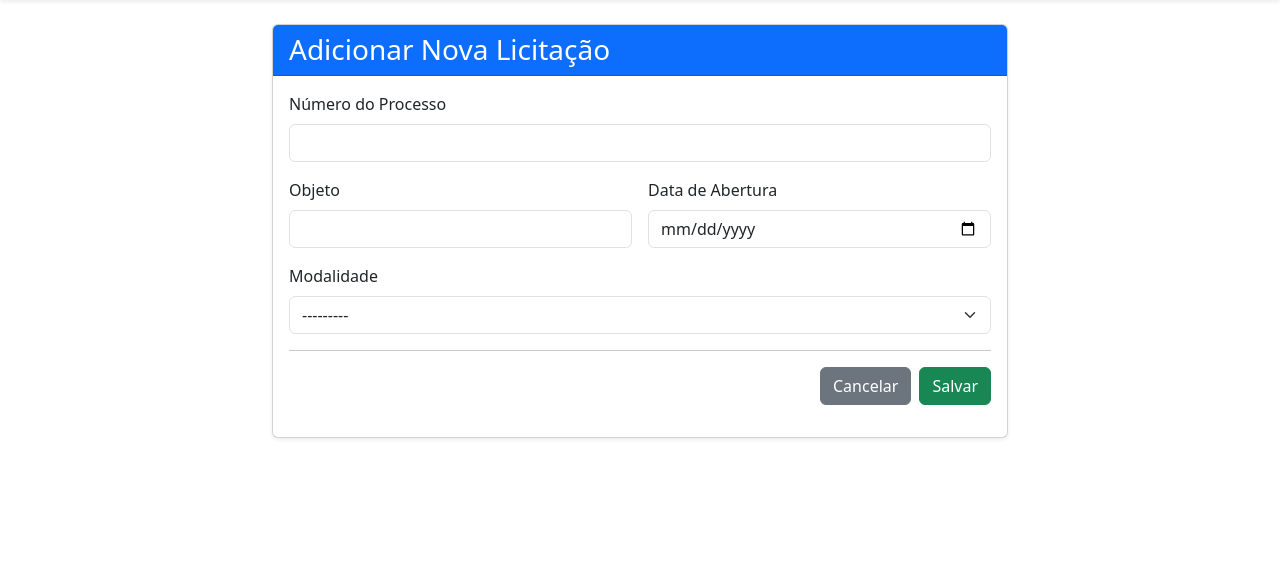
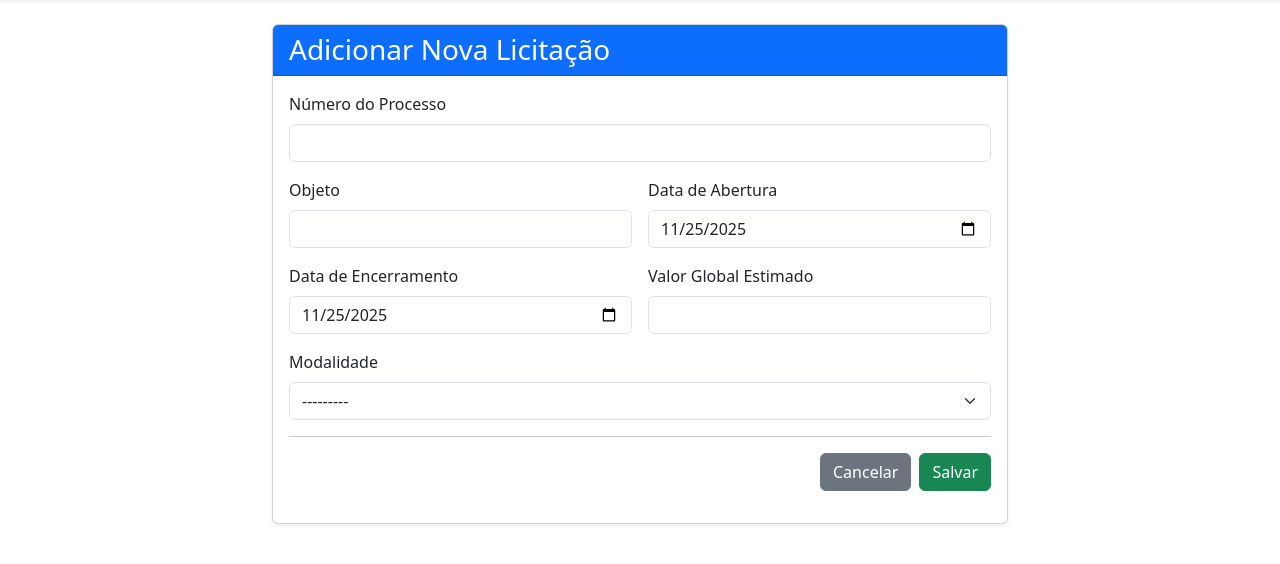
Before and after one commit to JoaciQueiroz/SiGCoR, a Django app: page /licitacoes/nova/ in a window 1280 px wide. Shown: the part 94-658 px from the top of the page. Run offline with Django 5.2, Linux system fonts and the light colour scheme; the visitor is signed in with stand-in values (Sample User, id 1); data that the repository does not hold is empty.

Commit message:
faet: nova atuliação form licitação

```diff
--- a/apps/licitacoes/admin.py
+++ b/apps/licitacoes/admin.py
@@ -5,6 +5,6 @@ admin.site.register(Modalidade)
 
 @admin.register(Licitacao)
 class LicitacaoAdmin(admin.ModelAdmin):
-    list_display = ('numero_processo', 'modalidade', 'objeto', 'data_abertura')
-    list_filter = ('modalidade',)
+    list_display = ('numero_processo', 'modalidade', 'objeto', 'data_abertura', 'data_fim', 'valor_global')
     search_fields = ('numero_processo', 'objeto')
+    list_filter = ('modalidade', 'data_abertura')
--- a/apps/licitacoes/forms.py
+++ b/apps/licitacoes/forms.py
@@ -13,8 +13,17 @@ class LicitacaoForm(forms.ModelForm):
     class Meta:
         model = Licitacao
         # definindo os campos
-        fields = ['numero_processo', 'modalidade', 'objeto', 'data_abertura']
+        fields = [
+            'numero_processo',
+            'modalidade',
+            'objeto',
+            'data_abertura',
+            'data_fim',
+            'valor_global',
+            ]
         # adicionadno estilo no botão de escolha
         widgets = {
             'modalidade': forms.Select(attrs={'class': 'form-select'}),
+            'data_abertura': forms.DateInput(attrs={'type': 'date'}),
+            'data_fim': forms.DateInput(attrs={'type': 'date'}), # <--- Adicione o widget para calendário
         }
--- a/apps/licitacoes/models.py
+++ b/apps/licitacoes/models.py
@@ -23,6 +23,21 @@ class Licitacao(models.Model):
     objeto = models.TextField()
     data_abertura = models.DateField(verbose_name="Data de Abertura")
 
+    # === NOVOS CAMPOS ===
+    data_fim = models.DateField(
+        verbose_name="Data de Encerramento",
+        null=True,
+        blank=True,
+        help_text="Data prevista para o fim da licitação ou validade da ata."
+    )
+
+    valor_global = models.DecimalField(
+        max_digits=15,
+        decimal_places=2,
+        verbose_name="Valor Global Estimado",
+        default=0.00
+    )
+
     class Meta:
         verbose_name = "Licitação"
         verbose_name_plural = "Licitações"
--- a/apps/licitacoes/templates/licitacoes/form_licitacao.html
+++ b/apps/licitacoes/templates/licitacoes/form_licitacao.html
@@ -31,11 +31,29 @@
                         <div class="col-md-6">
                             <label for="{{ form.data_abertura.id_for_label }}" class="form-label">{{ form.data_abertura.label }}</label>
                             <input type="date"
-                                   name="{{ form.data_abertura.name }}"
-                                   id="{{ form.data_abertura.id_for_label }}"
-                                   value="{{ form.data_abertura.value|date:'y-m-d' }}"
-                                   class="form-control">
+                            name="{{ form.data_abertura.name }}"
+                            id="{{ form.data_abertura.id_for_label }}"
+                            {# LÓGICA ALTERADA ABAIXO #}
+                            value="{% if form.data_abertura.value %}{{ form.data_abertura.value|date:'Y-m-d' }}{% else %}{% now 'Y-m-d' %}{% endif %}"
+                            class="form-control">
                         </div>
+
+                        <div class="col-md-6">
+                                <label for="{{ form.data_fim.id_for_label }}" class="form-label">{{ form.data_fim.label }}</label>
+                                <input type="date"
+                                name="{{ form.data_fim.name }}"
+                                id="{{ form.data_fim.id_for_label }}"
+                                {# LÓGICA ALTERADA ABAIXO #}
+                                value="{% if form.data_fim.value %}{{ form.data_fim.value|date:'Y-m-d' }}{% else %}{% now 'Y-m-d' %}{% endif %}"
+                                class="form-control">
+                        </div>
+
+                        <div class="col-md-6">
+                            <label for="{{ form.valor_global.id_for_label }}" class="form-label">{{ form.valor_global.label }}</label>
+                            <input type="text" name="{{ form.valor_global.name }}" id="{{ form.valor_global.id_for_label }}"
+                                   value="{{ form.valor_global.value|default:'' }}" class="form-control">
+                        </div>
+
 
                         <div class="col-md-12">
                              <label for="{{ form.modalidade.id_for_label }}" class="form-label">{{ form.modalidade.label }}</label>
--- a/apps/licitacoes/templates/licitacoes/lista_licitacoes.html
+++ b/apps/licitacoes/templates/licitacoes/lista_licitacoes.html
@@ -19,6 +19,8 @@
                         <th scope="col">Modalidade</th>
                         <th scope="col">Objeto</th>
                         <th scope="col">Data de Abertura</th>
+                        <th scope="col">Data de Encerramento</th>
+                        <th scope="col">Valor Global</th>
                         <th scope="col" class="text-end">Ações</th>
                     </tr>
                 </thead>
@@ -29,6 +31,8 @@
                             <td>{{ licitacao.modalidade.nome }}</td> {# Acessando o relacionamento #}
                             <td>{{ licitacao.objeto|truncatewords:15 }}</td> {# Mostra só as primeiras 15 palavras #}
                             <td>{{ licitacao.data_abertura|date:"d/m/Y" }}</td>
+                            <td>{{ licitacao.data_fim|date:"d/m/Y" }}</td>
+                            <td>R$ {{ licitacao.valor_global|floatformat:2 }}</td>
                             <td class="text-end">
                                 <a href="{% url 'licitacoes:edita_licitacao' licitacao.pk %}" class="btn btn-warning btn-sm">Editar</a>
                                 <a href="{% url 'licitacoes:exclui_licitacao' licitacao.pk %}" class="btn btn-danger btn-sm">Excluir</a>
```
Also changed, not shown: apps/contratos/migrations/0002_alter_recebimento_item_pedido_entrega.py (added), apps/licitacoes/migrations/0002_licitacao_data_fim_licitacao_valor_global.py (added).
